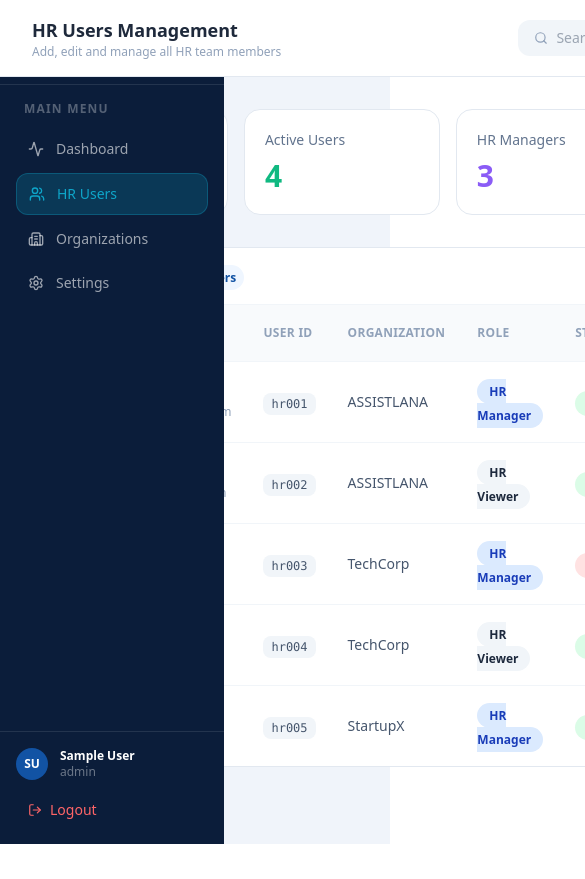
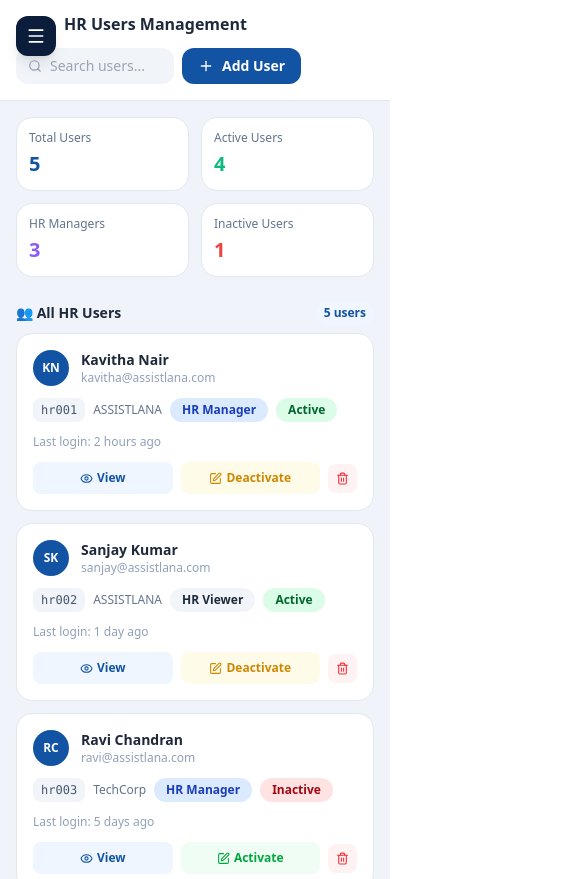
Before and after one commit to akshayaasvin/assistlana_website, a Next.js app: page /admin/users in a window 390 px wide. Shown: the top 879 px of the page, 585 px wide, since content can reach past the window. Before the commit the page ends 844 px from the top, so only its background shows below. Built offline with nearby package versions, Linux system fonts and the light colour scheme; sample sign-in values are in the browser's storage.

Commit message:
mobile responsive admin users page with hamburger sidebar

```diff
--- a/src/app/admin/users/page.js
+++ b/src/app/admin/users/page.js
@@ -6,7 +6,7 @@ import StatusBadge from "@/components/shared/StatusBadge";
 import {
   Users, Activity, Building2, Settings,
   LogOut, Shield, Search, Plus,
-  Edit, Trash2, Eye, X, Check
+  Edit, Trash2, Eye, X, Check, Menu
 } from "lucide-react";
 
 // ─── SIDEBAR ─────────────────────────────────────
@@ -19,15 +19,15 @@ const NAV = [
 
 export default function AdminUsers() {
   const router = useRouter();
-  const [admin, setAdmin]           = useState(null);
-  const [users, setUsers]           = useState(HR_USERS);
-  const [search, setSearch]         = useState("");
-  const [showAddModal, setShowAddModal] = useState(false);
+  const [admin, setAdmin]                 = useState(null);
+  const [users, setUsers]                 = useState(HR_USERS);
+  const [search, setSearch]               = useState("");
+  const [showAddModal, setShowAddModal]   = useState(false);
   const [showViewModal, setShowViewModal] = useState(false);
-  const [selectedUser, setSelectedUser]  = useState(null);
-  const [successMsg, setSuccessMsg] = useState("");
+  const [selectedUser, setSelectedUser]   = useState(null);
+  const [successMsg, setSuccessMsg]       = useState("");
+  const [sidebarOpen, setSidebarOpen]     = useState(false);
 
-  // New user form state
   const [newUser, setNewUser] = useState({
     name: "", email: "", userId: "",
     role: "HR Viewer", org: "ASSISTLANA", status: "Active"
@@ -44,14 +44,12 @@ export default function AdminUsers() {
     router.push("/admin/login");
   };
 
-  // Filter users by search
   const filtered = users.filter(u =>
     u.name.toLowerCase().includes(search.toLowerCase()) ||
     u.email.toLowerCase().includes(search.toLowerCase()) ||
     u.userId.toLowerCase().includes(search.toLowerCase())
   );
 
-  // Add new user
   const handleAddUser = () => {
     if (!newUser.name || !newUser.email || !newUser.userId) return;
     const created = {
@@ -66,14 +64,12 @@ export default function AdminUsers() {
     setTimeout(() => setSuccessMsg(""), 3000);
   };
 
-  // Delete user
   const handleDelete = (id) => {
     setUsers(prev => prev.filter(u => u.id !== id));
     setSuccessMsg("✅ User deleted successfully!");
     setTimeout(() => setSuccessMsg(""), 3000);
   };
 
-  // Toggle status
   const handleToggleStatus = (id) => {
     setUsers(prev => prev.map(u =>
       u.id === id
@@ -87,11 +83,26 @@ export default function AdminUsers() {
   return (
     <div className="min-h-screen flex bg-[#F0F4FA]">
 
+      {/* ── Mobile hamburger ── */}
+      <button
+        onClick={() => setSidebarOpen(true)}
+        className="md:hidden fixed top-4 left-4 z-30 w-10 h-10 bg-[#0B1D3A] rounded-xl flex items-center justify-center text-white shadow-lg">
+        <Menu size={20}/>
+      </button>
+
+      {/* ── Mobile overlay ── */}
+      {sidebarOpen && (
+        <div onClick={() => setSidebarOpen(false)}
+          className="md:hidden fixed inset-0 bg-black/40 z-30"/>
+      )}
+
       {/* ── SIDEBAR ── */}
-      <div className="w-56 bg-[#0B1D3A] min-h-screen flex flex-col fixed left-0 top-0">
-        <div className="p-6 border-b border-white/10">
+      <div className={`w-64 md:w-56 bg-[#0B1D3A] min-h-screen flex flex-col fixed left-0 top-0 z-40 transition-transform duration-300 ${
+        sidebarOpen ? "translate-x-0" : "-translate-x-full"
+      } md:translate-x-0`}>
+        <div className="p-6 border-b border-white/10 flex items-center justify-between">
           <div className="flex items-center gap-3">
-            <div className="w-9 h-9 bg-[#0EA5C9] rounded-xl flex items-center justify-center text-white font-bold">
+            <div className="w-9 h-9 bg-[#0EA5C9] rounded-xl flex items-center justify-center text-white font-bold flex-shrink-0">
               A
             </div>
             <div>
@@ -99,6 +110,9 @@ export default function AdminUsers() {
               <div className="text-[#0EA5C9] text-xs">Admin Portal</div>
             </div>
           </div>
+          <button onClick={() => setSidebarOpen(false)} className="md:hidden text-white/60 hover:text-white">
+            <X size={18}/>
+          </button>
         </div>
         <nav className="flex-1 p-4">
           <div className="text-xs text-white/30 font-semibold uppercase tracking-widest mb-3 px-2">
@@ -110,7 +124,7 @@ export default function AdminUsers() {
             return (
               <button
                 key={item.label}
-                onClick={() => router.push(item.href)}
+                onClick={() => { router.push(item.href); setSidebarOpen(false); }}
                 className={`w-full flex items-center gap-3 px-3 py-2.5 rounded-xl mb-1 text-sm font-medium transition-all ${
                   isActive
                     ? "bg-[#0EA5C9]/20 text-[#0EA5C9] border border-[#0EA5C9]/30"
@@ -125,12 +139,12 @@ export default function AdminUsers() {
         </nav>
         <div className="p-4 border-t border-white/10">
           <div className="flex items-center gap-3 mb-3">
-            <div className="w-8 h-8 bg-[#1253A4] rounded-full flex items-center justify-center text-white text-xs font-bold">
+            <div className="w-8 h-8 bg-[#1253A4] rounded-full flex items-center justify-center text-white text-xs font-bold flex-shrink-0">
               {admin?.name.split(" ").map(n => n[0]).join("")}
             </div>
-            <div>
-              <div className="text-white text-xs font-semibold">{admin?.name}</div>
-              <div className="text-white/40 text-xs">{admin?.role}</div>
+            <div className="min-w-0">
+              <div className="text-white text-xs font-semibold truncate">{admin?.name}</div>
+              <div className="text-white/40 text-xs truncate">{admin?.role}</div>
             </div>
           </div>
           <button
@@ -144,27 +158,29 @@ export default function AdminUsers() {
       </div>
 
       {/* ── MAIN CONTENT ── */}
-      <div className="ml-0 md:ml-0 md:ml-0 md:ml-56 flex-1">
+      <div className="ml-0 md:ml-56 flex-1 w-full min-w-0">
 
         {/* Topbar */}
-        <div className="bg-white border-b border-[#E2E8F0] px-8 py-4 flex items-center justify-between sticky top-0 z-10">
-          <div>
-            <div className="text-lg font-bold text-[#1E293B]">HR Users Management</div>
-            <div className="text-xs text-slate-400">Add, edit and manage all HR team members</div>
+        <div className="bg-white border-b border-[#E2E8F0] px-4 md:px-8 py-3 md:py-4 sticky top-0 z-10">
+          <div className="flex items-center justify-between gap-2 mb-3 md:mb-0">
+            <div className="min-w-0 pl-12 md:pl-0">
+              <div className="text-base md:text-lg font-bold text-[#1E293B] truncate">HR Users Management</div>
+              <div className="text-xs text-slate-400 hidden sm:block">Add, edit and manage all HR team members</div>
             </div>
-          <div className="flex items-center gap-3">
-            <div className="flex items-center gap-2 bg-[#F1F5F9] rounded-xl px-4 py-2">
+          </div>
+          <div className="flex items-center gap-2 overflow-x-auto pb-1 md:pb-0 md:justify-end">
+            <div className="flex items-center gap-2 bg-[#F1F5F9] rounded-xl px-3 py-2 flex-shrink-0">
               <Search size={14} className="text-slate-400"/>
               <input
                 placeholder="Search users..."
                 value={search}
                 onChange={e => setSearch(e.target.value)}
-                className="bg-transparent text-sm outline-none text-slate-600 w-40"
+                className="bg-transparent text-sm outline-none text-slate-600 w-28 md:w-40"
               />
             </div>
             <button
               onClick={() => setShowAddModal(true)}
-              className="flex items-center gap-2 bg-[#1253A4] text-white px-4 py-2 rounded-xl text-sm font-semibold hover:bg-[#0d47a1] transition-all"
+              className="flex items-center gap-2 bg-[#1253A4] text-white px-4 py-2 rounded-xl text-sm font-semibold hover:bg-[#0d47a1] transition-all flex-shrink-0 whitespace-nowrap"
             >
               <Plus size={16}/>
               Add User
@@ -172,7 +188,7 @@ export default function AdminUsers() {
           </div>
         </div>
 
-        <div className="p-8">
+        <div className="p-4 md:p-8">
 
           {/* Success Message */}
           {successMsg && (
@@ -183,22 +199,83 @@ export default function AdminUsers() {
           )}
 
           {/* ── STATS ROW ── */}
-          <div className="grid grid-cols-4 gap-4 mb-8">
+          <div className="grid grid-cols-2 md:grid-cols-4 gap-3 md:gap-4 mb-6 md:mb-8">
             {[
               { label:"Total Users",    value: users.length,                                color:"#1253A4", bg:"#EFF6FF" },
               { label:"Active Users",   value: users.filter(u=>u.status==="Active").length,  color:"#10B981", bg:"#F0FDF4" },
               { label:"HR Managers",    value: users.filter(u=>u.role==="HR Manager").length, color:"#8B5CF6", bg:"#F5F3FF" },
               { label:"Inactive Users", value: users.filter(u=>u.status==="Inactive").length, color:"#EF4444", bg:"#FFF1F2" },
             ].map((s,i) => (
-              <div key={i} className="bg-white rounded-2xl border border-[#E2E8F0] p-5">
-                <div className="text-sm text-slate-500 mb-2">{s.label}</div>
-                <div className="text-3xl font-bold" style={{ color: s.color }}>{s.value}</div>
+              <div key={i} className="bg-white rounded-2xl border border-[#E2E8F0] p-3 md:p-5">
+                <div className="text-xs md:text-sm text-slate-500 mb-1 md:mb-2">{s.label}</div>
+                <div className="text-xl md:text-3xl font-bold" style={{ color: s.color }}>{s.value}</div>
               </div>
             ))}
           </div>
 
-          {/* ── USERS TABLE ── */}
-          <div className="bg-white rounded-2xl border border-[#E2E8F0] overflow-hidden">
+          {/* ── MOBILE: User Cards ── */}
+          <div className="md:hidden space-y-3">
+            <div className="flex items-center justify-between mb-2">
+              <div className="font-bold text-[#1E293B] text-sm">👥 All HR Users</div>
+              <span className="text-xs bg-[#EFF6FF] text-[#1253A4] px-2 py-1 rounded-full font-semibold">
+                {filtered.length} users
+              </span>
+            </div>
+            {filtered.map((user, i) => (
+              <div key={i} className="bg-white rounded-2xl border border-[#E2E8F0] p-4">
+                <div className="flex items-center gap-3 mb-3">
+                  <div className="w-9 h-9 rounded-full bg-[#1253A4] flex items-center justify-center text-white text-xs font-bold flex-shrink-0">
+                    {user.name.split(" ").map(n => n[0]).join("")}
+                  </div>
+                  <div className="flex-1 min-w-0">
+                    <div className="text-sm font-semibold text-[#1E293B] truncate">{user.name}</div>
+                    <div className="text-xs text-slate-400 truncate">{user.email}</div>
+                  </div>
+                </div>
+                <div className="flex flex-wrap items-center gap-2 mb-3">
+                  <span className="text-xs font-mono bg-[#F1F5F9] text-slate-600 px-2 py-1 rounded-lg">
+                    {user.userId}
+                  </span>
+                  <span className="text-xs text-slate-500">{user.org}</span>
+                  <StatusBadge status={user.role}/>
+                  <StatusBadge status={user.status}/>
+                </div>
+                <div className="text-xs text-slate-400 mb-3">Last login: {user.lastLogin}</div>
+                <div className="flex items-center gap-2">
+                  <button
+                    onClick={() => { setSelectedUser(user); setShowViewModal(true); }}
+                    className="flex-1 flex items-center justify-center gap-1 p-2 bg-[#EFF6FF] text-[#1253A4] rounded-lg text-xs font-semibold">
+                    <Eye size={13}/> View
+                  </button>
+                  <button
+                    onClick={() => handleToggleStatus(user.id)}
+                    className={`flex-1 flex items-center justify-center gap-1 p-2 rounded-lg text-xs font-semibold ${
+                      user.status === "Active"
+                        ? "bg-yellow-50 text-yellow-600"
+                        : "bg-green-50 text-green-600"
+                    }`}>
+                    <Edit size={13}/> {user.status === "Active" ? "Deactivate" : "Activate"}
+                  </button>
+                  <button
+                    onClick={() => handleDelete(user.id)}
+                    className="p-2 bg-red-50 text-red-500 rounded-lg">
+                    <Trash2 size={13}/>
+                  </button>
+                </div>
+              </div>
+            ))}
+
+            {filtered.length === 0 && (
+              <div className="text-center py-16 text-slate-400 bg-white rounded-2xl border border-[#E2E8F0]">
+                <Users size={40} className="mx-auto mb-3 opacity-30"/>
+                <div className="font-semibold">No users found</div>
+                <div className="text-sm">Try a different search term</div>
+              </div>
+            )}
+          </div>
+
+          {/* ── DESKTOP: Table ── */}
+          <div className="hidden md:block bg-white rounded-2xl border border-[#E2E8F0] overflow-hidden">
             <div className="px-6 py-4 border-b border-[#F1F5F9] flex items-center justify-between">
               <div className="font-bold text-[#1E293B]">
                 👥 All HR Users
@@ -207,19 +284,18 @@ export default function AdminUsers() {
                 </span>
               </div>
             </div>
+            <div className="overflow-x-auto">
               <table className="w-full">
                 <thead>
                   <tr className="bg-[#F8FAFC]">
                     {["User","User ID","Organization","Role","Status","Last Login","Actions"].map(h => (
-                    <th key={h} className="text-left text-xs font-semibold text-slate-400 uppercase tracking-wide py-3 px-4">{h}</th>
+                      <th key={h} className="text-left text-xs font-semibold text-slate-400 uppercase tracking-wide py-3 px-4 whitespace-nowrap">{h}</th>
                     ))}
                   </tr>
                 </thead>
                 <tbody>
                   {filtered.map((user, i) => (
                     <tr key={i} className="border-t border-[#F1F5F9] hover:bg-[#F8FAFC] transition-all">
-
-                    {/* Name + Email */}
                       <td className="py-4 px-4">
                         <div className="flex items-center gap-3">
                           <div className="w-9 h-9 rounded-full bg-[#1253A4] flex items-center justify-center text-white text-xs font-bold flex-shrink-0">
@@ -231,40 +307,23 @@ export default function AdminUsers() {
                           </div>
                         </div>
                       </td>
-
-                    {/* User ID */}
                       <td className="py-4 px-4">
-                      <span className="text-xs font-mono bg-[#F1F5F9] text-slate-600 px-2 py-1 rounded-lg">
+                        <span className="text-xs font-mono bg-[#F1F5F9] text-slate-600 px-2 py-1 rounded-lg whitespace-nowrap">
                           {user.userId}
                         </span>
                       </td>
-
-                    {/* Org */}
                       <td className="py-4 px-4 text-sm text-slate-600">{user.org}</td>
-
-                    {/* Role */}
                       <td className="py-4 px-4"><StatusBadge status={user.role}/></td>
-
-                    {/* Status */}
                       <td className="py-4 px-4"><StatusBadge status={user.status}/></td>
-
-                    {/* Last Login */}
                       <td className="py-4 px-4 text-xs text-slate-400">{user.lastLogin}</td>
-
-                    {/* Actions */}
                       <td className="py-4 px-4">
                         <div className="flex items-center gap-2">
-
-                        {/* View */}
                           <button
                             onClick={() => { setSelectedUser(user); setShowViewModal(true); }}
                             className="p-1.5 bg-[#EFF6FF] text-[#1253A4] rounded-lg hover:bg-[#DBEAFE] transition-all"
-                          title="View"
-                        >
+                            title="View">
                             <Eye size={14}/>
                           </button>
-
-                        {/* Toggle Status */}
                           <button
                             onClick={() => handleToggleStatus(user.id)}
                             className={`p-1.5 rounded-lg transition-all ${
@@ -272,28 +331,23 @@ export default function AdminUsers() {
                                 ? "bg-yellow-50 text-yellow-600 hover:bg-yellow-100"
                                 : "bg-green-50 text-green-600 hover:bg-green-100"
                             }`}
-                          title={user.status === "Active" ? "Deactivate" : "Activate"}
-                        >
+                            title={user.status === "Active" ? "Deactivate" : "Activate"}>
                             <Edit size={14}/>
                           </button>
-
-                        {/* Delete */}
                           <button
                             onClick={() => handleDelete(user.id)}
                             className="p-1.5 bg-red-50 text-red-500 rounded-lg hover:bg-red-100 transition-all"
-                          title="Delete"
-                        >
+                            title="Delete">
                             <Trash2 size={14}/>
                           </button>
-
                         </div>
                       </td>
                     </tr>
                   ))}
                 </tbody>
               </table>
+            </div>
 
-            {/* Empty state */}
             {filtered.length === 0 && (
               <div className="text-center py-16 text-slate-400">
                 <Users size={40} className="mx-auto mb-3 opacity-30"/>
@@ -307,8 +361,8 @@ export default function AdminUsers() {
 
       {/* ── ADD USER MODAL ── */}
       {showAddModal && (
-        <div className="fixed inset-0 bg-black/40 backdrop-blur-sm z-50 flex items-center justify-center">
-          <div className="bg-white rounded-2xl p-8 w-full max-w-md shadow-2xl">
+        <div className="fixed inset-0 bg-black/40 backdrop-blur-sm z-50 flex items-center justify-center p-4">
+          <div className="bg-white rounded-2xl p-6 md:p-8 w-full max-w-md shadow-2xl max-h-[90vh] overflow-y-auto">
             <div className="flex items-center justify-between mb-6">
               <div className="text-lg font-bold text-[#1E293B]">Add New HR User</div>
               <button onClick={() => setShowAddModal(false)} className="text-slate-400 hover:text-slate-600">
@@ -316,7 +370,6 @@ export default function AdminUsers() {
               </button>
             </div>
 
-            {/* Form Fields */}
             {[
               { label:"Full Name",  key:"name",   type:"text",  placeholder:"e.g. Kavitha Nair"          },
               { label:"Email",      key:"email",  type:"email", placeholder:"e.g. kavitha@assistlana.com" },
@@ -334,7 +387,6 @@ export default function AdminUsers() {
               </div>
             ))}
 
-            {/* Role Select */}
             <div className="mb-4">
               <label className="block text-sm font-semibold text-slate-600 mb-2">Role</label>
               <select
@@ -347,7 +399,6 @@ export default function AdminUsers() {
               </select>
             </div>
 
-            {/* Organization Select */}
             <div className="mb-6">
               <label className="block text-sm font-semibold text-slate-600 mb-2">Organization</label>
               <select
@@ -362,8 +413,7 @@ export default function AdminUsers() {
               </select>
             </div>
 
-            {/* Buttons */}
-            <div className="flex gap-3">
+            <div className="flex flex-col sm:flex-row gap-3">
               <button
                 onClick={() => setShowAddModal(false)}
                 className="flex-1 py-3 rounded-xl border border-[#E2E8F0] text-sm font-semibold text-slate-600 hover:bg-[#F1F5F9] transition-all"
@@ -383,8 +433,8 @@ export default function AdminUsers() {
 
       {/* ── VIEW USER MODAL ── */}
       {showViewModal && selectedUser && (
-        <div className="fixed inset-0 bg-black/40 backdrop-blur-sm z-50 flex items-center justify-center">
-          <div className="bg-white rounded-2xl p-8 w-full max-w-md shadow-2xl">
+        <div className="fixed inset-0 bg-black/40 backdrop-blur-sm z-50 flex items-center justify-center p-4">
+          <div className="bg-white rounded-2xl p-6 md:p-8 w-full max-w-md shadow-2xl max-h-[90vh] overflow-y-auto">
             <div className="flex items-center justify-between mb-6">
               <div className="text-lg font-bold text-[#1E293B]">User Details</div>
               <button onClick={() => setShowViewModal(false)} className="text-slate-400 hover:text-slate-600">
@@ -392,18 +442,16 @@ export default function AdminUsers() {
               </button>
             </div>
 
-            {/* Avatar */}
             <div className="flex items-center gap-4 mb-6 p-4 bg-[#F8FAFC] rounded-xl">
-              <div className="w-14 h-14 rounded-2xl bg-[#1253A4] flex items-center justify-center text-white text-lg font-bold">
+              <div className="w-14 h-14 rounded-2xl bg-[#1253A4] flex items-center justify-center text-white text-lg font-bold flex-shrink-0">
                 {selectedUser.name.split(" ").map(n => n[0]).join("")}
               </div>
-              <div>
-                <div className="text-lg font-bold text-[#1E293B]">{selectedUser.name}</div>
-                <div className="text-sm text-slate-400">{selectedUser.email}</div>
+              <div className="min-w-0">
+                <div className="text-lg font-bold text-[#1E293B] truncate">{selectedUser.name}</div>
+                <div className="text-sm text-slate-400 truncate">{selectedUser.email}</div>
               </div>
             </div>
 
-            {/* Details */}
             {[
               { label:"User ID",      value: selectedUser.userId    },
               { label:"Organization", value: selectedUser.org       },
@@ -411,11 +459,11 @@ export default function AdminUsers() {
               { label:"Status",       value: selectedUser.status    },
               { label:"Last Login",   value: selectedUser.lastLogin },
             ].map((item, i) => (
-              <div key={i} className="flex justify-between items-center py-3 border-b border-[#F1F5F9] last:border-0">
+              <div key={i} className="flex justify-between items-center py-3 border-b border-[#F1F5F9] last:border-0 gap-2">
                 <span className="text-sm text-slate-500">{item.label}</span>
                 {item.label === "Role" || item.label === "Status"
                   ? <StatusBadge status={item.value}/>
-                  : <span className="text-sm font-semibold text-[#1E293B]">{item.value}</span>
+                  : <span className="text-sm font-semibold text-[#1E293B] text-right truncate">{item.value}</span>
                 }
               </div>
             ))}
```
Lines whose indentation alone changed are shown as unchanged.
